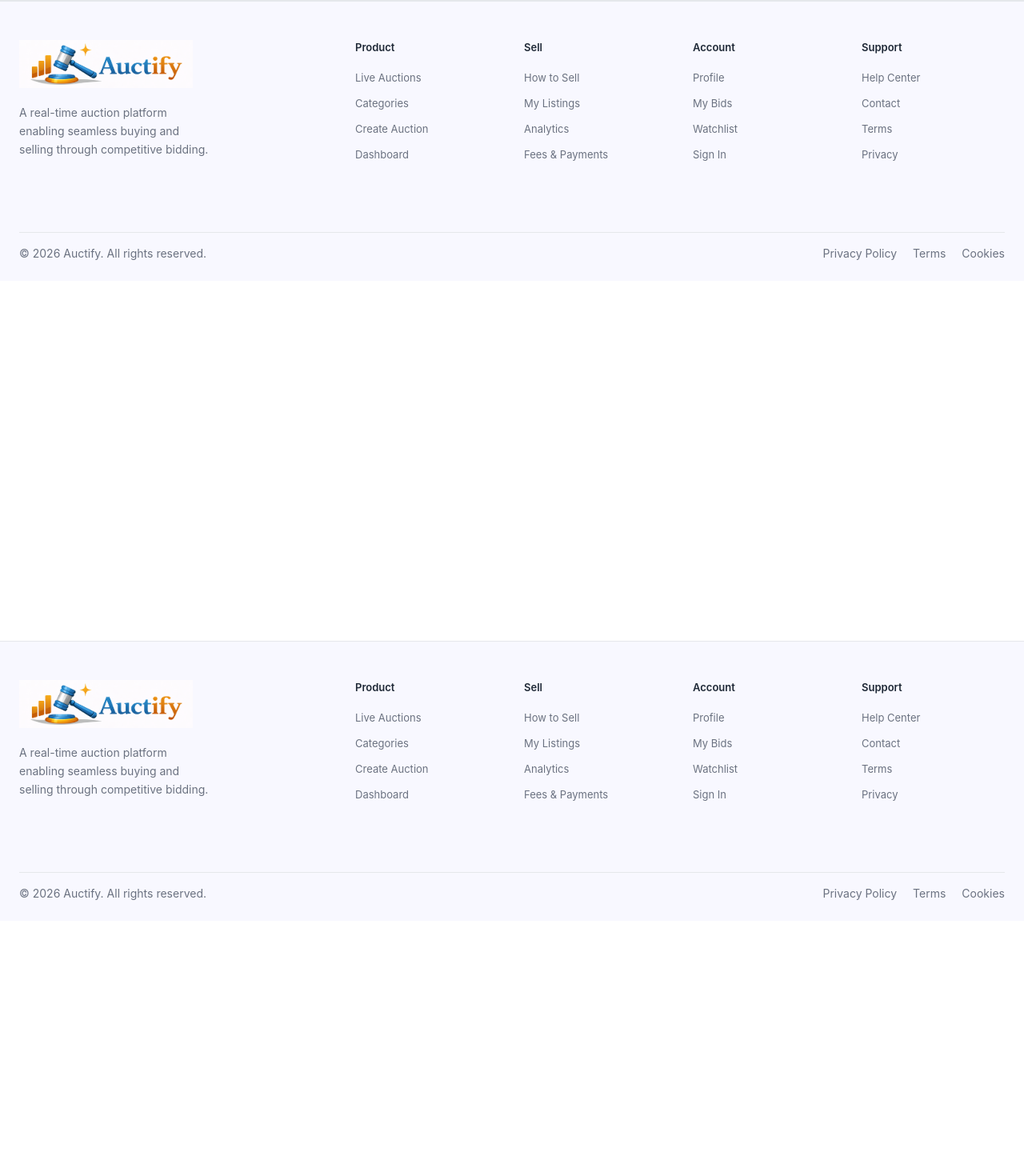
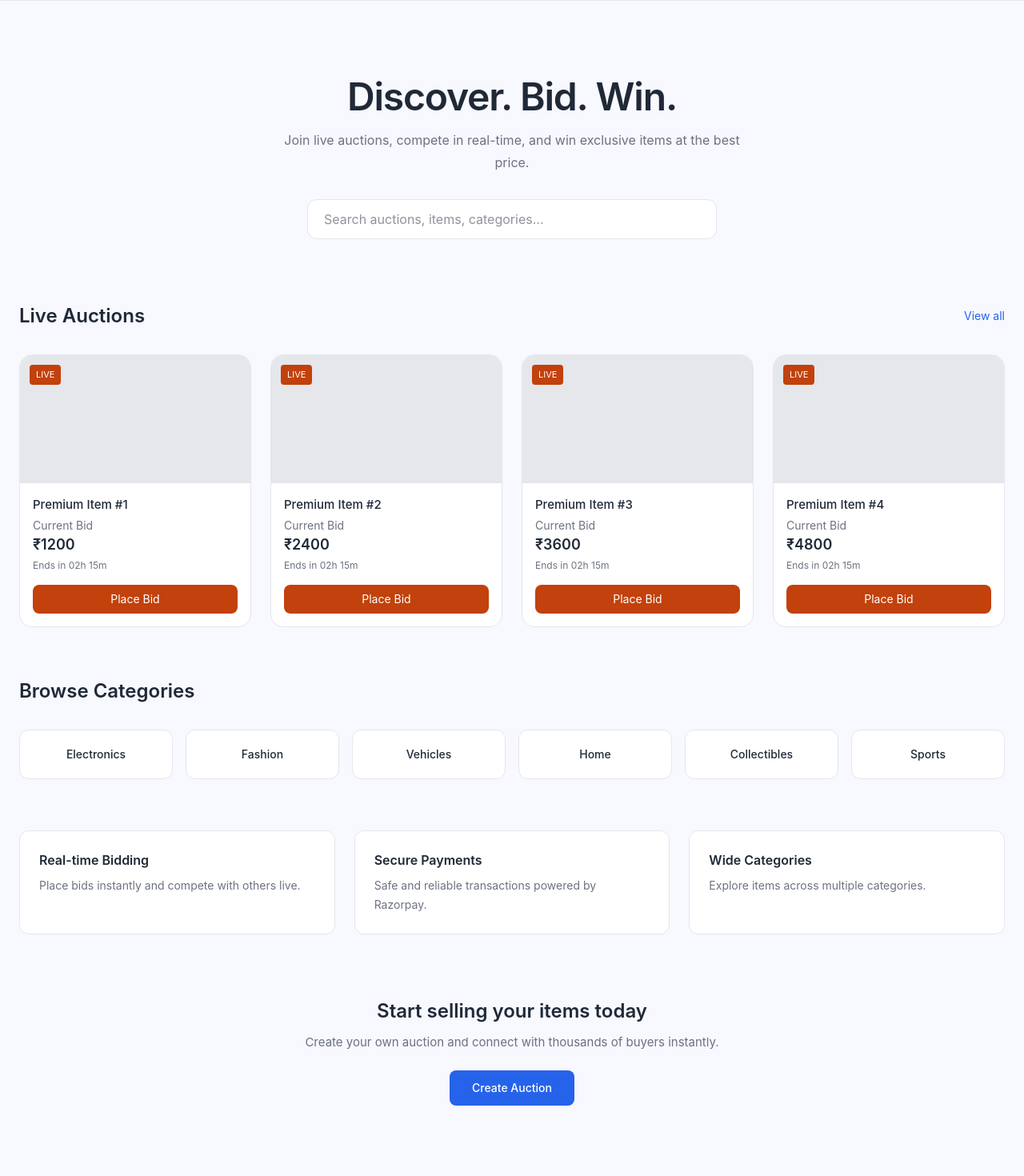
Before and after one commit to Amank-123/Auctify_Frontend, a React (Vite) app: page / in a window 1280 px wide. Shown: the part 80-1550 px from the top of the page at 80% size. Before the commit the page ends 1231 px from the top, so only its background shows below. Built offline with nearby package versions, Linux system fonts and the light colour scheme; no server answers.

Commit message:
not found page timer added and temperory home created

```diff
--- a/src/components/common/footer.jsx
+++ b/src/components/common/footer.jsx
@@ -1,4 +1,5 @@
 import { motion } from "framer-motion";
+import { Link } from "react-router-dom";
 import logo from "../../assets/logo.png";
 
 const fadeUp = (delay = 0) => ({
@@ -11,19 +12,19 @@ const fadeUp = (delay = 0) => ({
 });
 
 const ColHead = ({ children }) => (
-  <p className="mb-3.5 text-[13px] font-semibold text-[#1F2937]">
+  <p className="mb-3 text-[14px] font-semibold text-[#1F2937]">
     {children}
   </p>
 );
 
-const FooterLink = ({ href, children }) => (
+const FooterLink = ({ to, children }) => (
   <li>
-    <a
-      href={href}
-      className="text-[13px] text-[#6B7280] transition-all duration-150 hover:text-[#2563EB]"
+    <Link
+      to={to}
+      className="text-[14px] text-[#6B7280] transition hover:text-[#2563EB]"
     >
       {children}
-    </a>
+    </Link>
   </li>
 );
 
@@ -38,26 +39,22 @@ const SocialBtn = ({ children }) => (
 
 const Footer = () => {
   return (
-    <footer className="bg-[#F8F8FF] border-t border-[#E5E7EB] ">
-      <div className="max-w-[1700px] mx-auto px-6 pt-12 pb-6">
+    <footer className="bg-[#F8F8FF] border-t border-[#E5E7EB]">
+      <div className="max-w-[1400px] mx-auto px-6 py-12">
 
-        {/* Layout */}
-        <div className="grid grid-cols-1 md:grid-cols-[260px_1fr] gap-40">
+        {/* TOP */}
+        <div className="grid grid-cols-1 md:grid-cols-[260px_1fr] gap-12 md:gap-20">
 
           {/* LEFT */}
           <motion.div variants={fadeUp(0)} initial="hidden" whileInView="visible">
-            <img
-  src={logo}
-  alt="Auctify Logo"
-  className="h-20 w-auto pb-5"
-/>
+            <img src={logo} alt="Auctify Logo" className="h-16 w-auto mb-4" />
 
-            <p className="text-sm text-[#6B7280] leading-relaxed max-w-[240px]">
+            <p className="text-[14px] text-[#6B7280] leading-6 max-w-[260px]">
               A real-time auction platform enabling seamless buying and selling through competitive bidding.
             </p>
 
-            {/* Social */}
-            <div className="flex gap-2 mt-5">
+            {/* SOCIAL */}
+            <div className="flex gap-3 mt-5">
               <SocialBtn>
                 <svg viewBox="0 0 24 24" className="h-4 w-4 fill-current">
                   <path d="M18.244 2.25h3.308..." />
@@ -74,21 +71,19 @@ const Footer = () => {
                 </svg>
               </SocialBtn>
             </div>
-
-
           </motion.div>
 
           {/* RIGHT */}
-          <div className="grid grid-cols-2 sm:grid-cols-4 gap-8">
+          <div className="grid grid-cols-2 sm:grid-cols-2 md:grid-cols-4 gap-8">
 
             {/* Product */}
             <motion.div variants={fadeUp(0.05)} initial="hidden" whileInView="visible">
               <ColHead>Product</ColHead>
               <ul className="space-y-2">
-                <FooterLink href="/auctions">Live Auctions</FooterLink>
-                <FooterLink href="/categories">Categories</FooterLink>
-                <FooterLink href="/create-auction">Create Auction</FooterLink>
-                <FooterLink href="/dashboard">Dashboard</FooterLink>
+                <FooterLink to="/auctions">Live Auctions</FooterLink>
+                <FooterLink to="/categories">Categories</FooterLink>
+                <FooterLink to="/create-auction">Create Auction</FooterLink>
+                <FooterLink to="/dashboard">Dashboard</FooterLink>
               </ul>
             </motion.div>
 
@@ -96,10 +91,10 @@ const Footer = () => {
             <motion.div variants={fadeUp(0.1)} initial="hidden" whileInView="visible">
               <ColHead>Sell</ColHead>
               <ul className="space-y-2">
-                <FooterLink href="/seller-guide">How to Sell</FooterLink>
-                <FooterLink href="/my-auctions">My Listings</FooterLink>
-                <FooterLink href="/analytics">Analytics</FooterLink>
-                <FooterLink href="/fees">Fees & Payments</FooterLink>
+                <FooterLink to="/seller-guide">How to Sell</FooterLink>
+                <FooterLink to="/my-auctions">My Listings</FooterLink>
+                <FooterLink to="/analytics">Analytics</FooterLink>
+                <FooterLink to="/fees">Fees & Payments</FooterLink>
               </ul>
             </motion.div>
 
@@ -107,10 +102,10 @@ const Footer = () => {
             <motion.div variants={fadeUp(0.15)} initial="hidden" whileInView="visible">
               <ColHead>Account</ColHead>
               <ul className="space-y-2">
-                <FooterLink href="/profile">Profile</FooterLink>
-                <FooterLink href="/bids">My Bids</FooterLink>
-                <FooterLink href="/watchlist">Watchlist</FooterLink>
-                <FooterLink href="/login">Sign In</FooterLink>
+                <FooterLink to="/profile">Profile</FooterLink>
+                <FooterLink to="/bids">My Bids</FooterLink>
+                <FooterLink to="/watchlist">Watchlist</FooterLink>
+                <FooterLink to="/login">Sign In</FooterLink>
               </ul>
             </motion.div>
 
@@ -118,28 +113,40 @@ const Footer = () => {
             <motion.div variants={fadeUp(0.2)} initial="hidden" whileInView="visible">
               <ColHead>Support</ColHead>
               <ul className="space-y-2">
-                <FooterLink href="/support">Help Center</FooterLink>
-                <FooterLink href="/contact">Contact</FooterLink>
-                <FooterLink href="/terms">Terms</FooterLink>
-                <FooterLink href="/privacy">Privacy</FooterLink>
+                <FooterLink to="/support">Help Center</FooterLink>
+                <FooterLink to="/contact">Contact</FooterLink>
+                <FooterLink to="/terms">Terms</FooterLink>
+                <FooterLink to="/privacy">Privacy</FooterLink>
               </ul>
             </motion.div>
 
           </div>
         </div>
 
-        {/* Divider */}
+        {/* DIVIDER */}
         <hr className="mt-10 border-[#E5E7EB]" />
 
-        {/* Bottom */}
-        <div className="flex flex-col md:flex-row justify-between items-center text-sm text-[#6B7280] mt-4">
-          <span>© {new Date().getFullYear()} Auctify. All rights reserved.</span>
+        {/* BOTTOM */}
+        <div className="flex flex-col md:flex-row items-center justify-between gap-4 text-[14px] text-[#6B7280] mt-6">
 
-          <div className="flex gap-5 mt-2 md:mt-0">
-            <a href="/privacy" className="hover:text-[#2563EB]">Privacy Policy</a>
-            <a href="/terms" className="hover:text-[#2563EB]">Terms</a>
-            <a href="/cookies" className="hover:text-[#2563EB]">Cookies</a>
+          <span className="text-center md:text-left">
+            © {new Date().getFullYear()} Auctify. All rights reserved.
+          </span>
+
+          <div className="flex flex-wrap justify-center md:justify-end gap-4">
+            <Link to="/privacy" className="hover:text-[#2563EB]">
+              Privacy Policy
+            </Link>
+
+            <Link to="/terms" className="hover:text-[#2563EB]">
+              Terms
+            </Link>
+
+            <Link to="/cookies" className="hover:text-[#2563EB]">
+              Cookies
+            </Link>
           </div>
+
         </div>
 
       </div>
--- a/src/features/home/pages/homePage.jsx
+++ b/src/features/home/pages/homePage.jsx
@@ -1,47 +1,157 @@
 export default function Homepage() {
   return (
-        <div className="min-h-screen bg-gray-50 text-gray-900">
-            {/* Hero */}
-            <section className="px-6 py-16 text-center">
-                <h2 className="text-3xl font-bold mb-3">Bid Smart. Win Big.</h2>
-                <p className="text-gray-600 mb-6">Discover items and win auctions easily.</p>
+    <div className="min-h-screen bg-[#F8F8FF] text-[#1F2937]">
 
+      {/* HERO */}
+      <section className="px-6 pt-24 pb-20 text-center max-w-5xl mx-auto">
+        <h1 className="text-5xl font-semibold tracking-tight mb-4">
+          Discover. Bid. Win.
+        </h1>
+
+        <p className="text-[16px] text-[#6B7280] mb-8 leading-7 max-w-xl mx-auto">
+          Join live auctions, compete in real-time, and win exclusive items at the best price.
+        </p>
+
+        {/* Search */}
+        <div className="flex justify-center">
+          <div className="w-full max-w-lg relative">
             <input
-                    placeholder="Search items..."
-                    className="w-full max-w-md mx-auto px-4 py-2 border rounded-lg outline-none"
+              placeholder="Search auctions, items, categories..."
+              className="w-full px-5 py-3 rounded-xl border border-[#E5E7EB] bg-white outline-none focus:border-[#2563EB] transition"
             />
-            </section>
-
-            {/* Auctions */}
-            <section className="px-6 py-10">
-                <h3 className="text-xl font-semibold mb-4">Trending Auctions</h3>
-
-                <div className="grid md:grid-cols-3 gap-4">
-                    {[1, 2, 3].map((item) => (
-                        <div key={item} className="bg-white p-4 rounded-lg shadow">
-                            <div className="h-32 bg-gray-200 rounded mb-3" />
-                            <h4 className="font-medium">Item #{item}</h4>
-                            <p className="text-sm text-gray-500">₹{item * 500}</p>
-                            <button className="mt-2 w-full bg-black text-white py-1 rounded">
-                                Bid
-                            </button>
           </div>
-                    ))}
         </div>
       </section>
 
-            {/* Categories */}
-            <section className="px-6 py-10">
-                <h3 className="text-xl font-semibold mb-4">Categories</h3>
+      {/* TRENDING AUCTIONS */}
+      <section className="px-6 pb-16 max-w-[1400px] mx-auto">
+        <div className="flex justify-between items-center mb-8">
+          <h2 className="text-2xl font-semibold">Live Auctions</h2>
 
-                <div className="grid grid-cols-2 md:grid-cols-4 gap-3">
-                    {["Electronics", "Fashion", "Vehicles", "Others"].map((cat) => (
-                        <div key={cat} className="bg-white p-4 text-center rounded shadow">
-                            {cat}
+          <button className="text-sm text-[#2563EB] hover:underline">
+            View all
+          </button>
+        </div>
+
+        <div className="grid sm:grid-cols-2 md:grid-cols-3 lg:grid-cols-4 gap-6">
+
+          {[1, 2, 3, 4].map((item) => (
+            <div
+              key={item}
+              className="group bg-white border border-[#E5E7EB] rounded-2xl overflow-hidden hover:shadow-lg transition"
+            >
+              {/* Image */}
+              <div className="h-40 bg-[#E5E7EB] relative">
+
+                {/* LIVE BADGE */}
+                <span className="absolute top-3 left-3 text-[11px] px-2 py-1 bg-[#C2410C] text-white rounded">
+                  LIVE
+                </span>
+
+              </div>
+
+              <div className="p-4">
+
+                {/* Title */}
+                <h3 className="text-[15px] font-medium mb-1 group-hover:text-[#2563EB] transition">
+                  Premium Item #{item}
+                </h3>
+
+                {/* Price */}
+                <p className="text-sm text-[#6B7280]">
+                  Current Bid
+                </p>
+
+                <p className="text-lg font-semibold text-[#1F2937]">
+                  ₹{item * 1200}
+                </p>
+
+                {/* Timer */}
+                <p className="text-xs text-[#6B7280] mt-1">
+                  Ends in 02h 15m
+                </p>
+
+                {/* Button */}
+                <button className="mt-4 w-full bg-[#C2410C] text-white py-2 text-sm rounded-lg hover:opacity-90 transition">
+                  Place Bid
+                </button>
+
+              </div>
             </div>
           ))}
+
         </div>
       </section>
+
+      {/* CATEGORIES */}
+      <section className="px-6 pb-16 max-w-[1400px] mx-auto">
+        <h2 className="text-2xl font-semibold mb-8">Browse Categories</h2>
+
+        <div className="grid grid-cols-2 sm:grid-cols-3 md:grid-cols-4 lg:grid-cols-6 gap-4">
+
+          {["Electronics", "Fashion", "Vehicles", "Home", "Collectibles", "Sports"].map((cat) => (
+            <div
+              key={cat}
+              className="bg-white border border-[#E5E7EB] rounded-xl p-5 text-center hover:border-[#2563EB] hover:shadow-sm transition cursor-pointer"
+            >
+              <p className="text-sm font-medium">{cat}</p>
+            </div>
+          ))}
+
+        </div>
+      </section>
+
+      {/* FEATURE STRIP */}
+      <section className="px-6 pb-20 max-w-[1400px] mx-auto">
+        <div className="grid md:grid-cols-3 gap-6">
+
+          {[
+            {
+              title: "Real-time Bidding",
+              desc: "Place bids instantly and compete with others live.",
+            },
+            {
+              title: "Secure Payments",
+              desc: "Safe and reliable transactions powered by Razorpay.",
+            },
+            {
+              title: "Wide Categories",
+              desc: "Explore items across multiple categories.",
+            },
+          ].map((item) => (
+            <div
+              key={item.title}
+              className="bg-white border border-[#E5E7EB] rounded-xl p-6"
+            >
+              <h3 className="font-semibold mb-2">{item.title}</h3>
+              <p className="text-sm text-[#6B7280] leading-6">
+                {item.desc}
+              </p>
+            </div>
+          ))}
+
+        </div>
+      </section>
+
+      {/* CTA */}
+      <section className="px-6 pb-24 text-center">
+        <div className="max-w-xl mx-auto">
+
+          <h2 className="text-2xl font-semibold mb-3">
+            Start selling your items today
+          </h2>
+
+          <p className="text-[15px] text-[#6B7280] mb-6">
+            Create your own auction and connect with thousands of buyers instantly.
+          </p>
+
+          <button className="px-7 py-3 bg-[#2563EB] text-white text-sm font-medium rounded-lg hover:bg-[#1D4ED8] transition">
+            Create Auction
+          </button>
+
+        </div>
+      </section>
+
     </div>
   );
 }
--- a/src/layouts/MainLayout.jsx
+++ b/src/layouts/MainLayout.jsx
@@ -2,10 +2,11 @@
 import { Outlet } from 'react-router-dom';
 import Header from '../components/common/navbar.jsx';
 import Footer from '../components/common/footer.jsx';
+import ScrollTop from "../components/common/scrollTop.js"
 
 const RootLayout = () => {
   return (
-    <>
+    <><ScrollTop/>
       <Header />
       <main className="min-h-screen">
         <Outlet />
--- a/src/routes/router.jsx
+++ b/src/routes/router.jsx
@@ -1,16 +1,16 @@
 import { createBrowserRouter } from "react-router-dom";
-import Footer from "../components/common/footer.jsx";
 import RootLayout from "../layouts/MainLayout.jsx";
 import NotFound from "../components/common/notFound.jsx";
 import PrivacyPolicy from "../features/home/pages/PrivacyPolicy.jsx";
 import Terms from "../features/home/pages/TermsAndConditions.jsx";
+import HomePage from "../features/home/pages/homePage.jsx";
 const router = createBrowserRouter([
     {
         path: "/",
         element: <RootLayout />,
         errorElement: <NotFound />,
         children: [
-            { index: true, element: <Footer /> },
+            { index: true, element: <HomePage /> },
             { path: "privacy", element: <PrivacyPolicy /> },
             { path: "terms", element: <Terms /> },
         ],
```
Also changed, not shown: src/components/common/notFound.jsx (+67 -9 lines), src/components/common/scrollTop.js (added, +14 -0 lines). Lines whose indentation alone changed are shown as unchanged.
